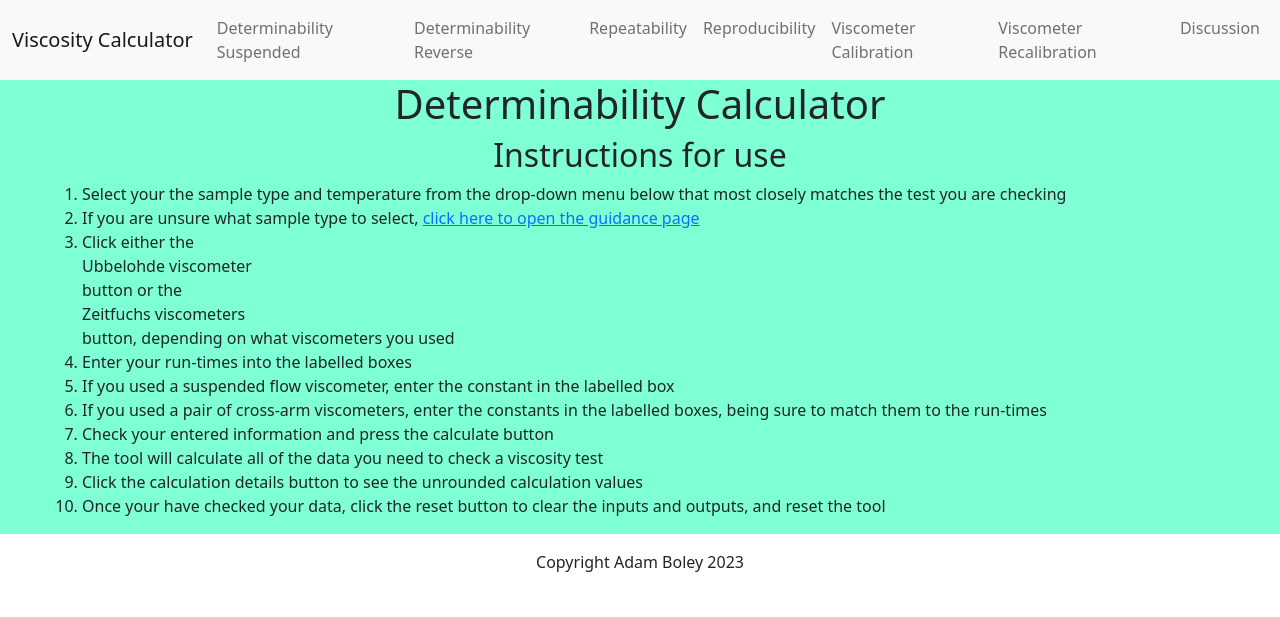
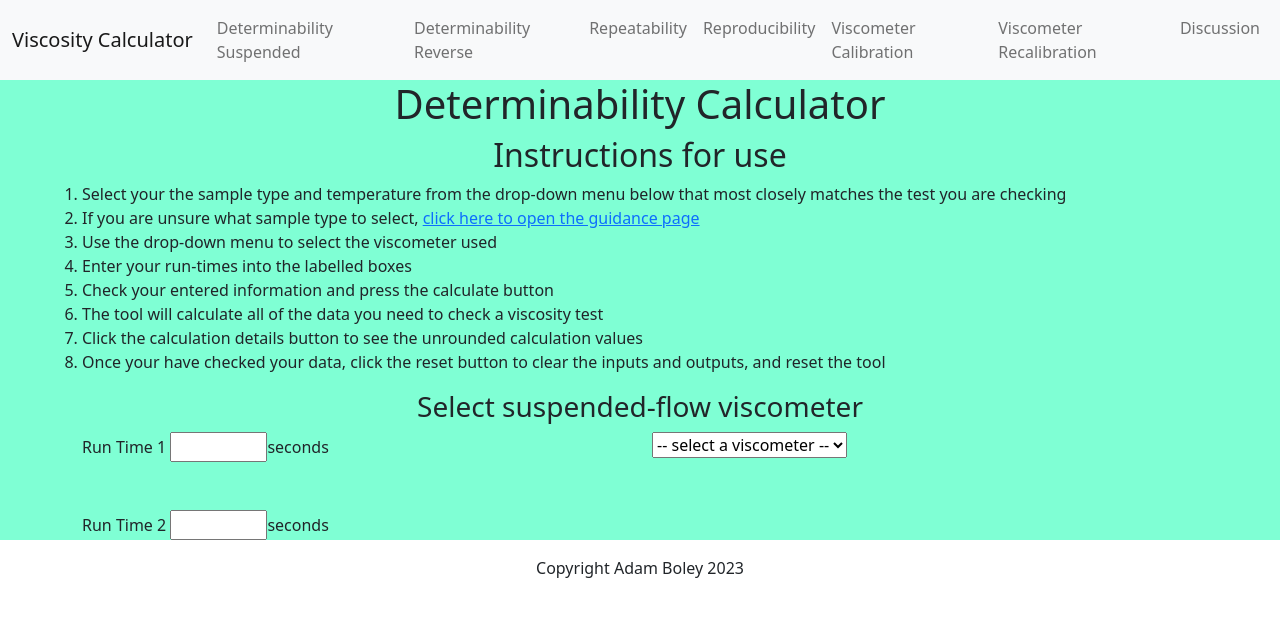
Before and after one commit to AdamBoley/Viscosity-Calculator-V2, a Django app: page / in a window 1280 px wide. Shown: the top 617 px of the page. Run offline with Django 3.2, Linux system fonts and the light colour scheme.

Commit message:
add dropdown menus and run-time inputs to determinability page

```diff
--- a/calculator/views.py
+++ b/calculator/views.py
@@ -11,11 +11,12 @@ class DeterminabilitySuspendedPage(generic.ListView):
     """
     template_name = 'determinability.html'
     model = Viscometer
-    queryset = Viscometer.objects.filter(type=0).order_by('-size')
+    queryset = Viscometer.objects.filter(type=0).order_by('size')
 
     def get(self, request):
         context = {
-            "suspended": True
+            "suspended": True,
+            "object_list": DeterminabilitySuspendedPage.queryset
         }
         template_name = 'determinability.html'
         return render(request, template_name, context)
@@ -29,11 +30,12 @@ class DeterminabilityReversePage(generic.ListView):
     """
     model = Viscometer
     template_name = 'determinability.html'
-    queryset = Viscometer.objects.filter(type=1).order_by('-size')
+    queryset = Viscometer.objects.filter(type=1).order_by('size')
 
     def get(self, request):
         context = {
-            "reverse": True
+            "reverse": True,
+            "object_list": DeterminabilityReversePage.queryset
         }
         template_name = 'determinability.html'
         return render(request, template_name, context)
--- a/templates/determinability.html
+++ b/templates/determinability.html
@@ -12,10 +12,8 @@
 
             <li>Select your the sample type and temperature from the drop-down menu below that most closely matches the test you are checking</li>
             <li>If you are unsure what sample type to select, <a href="{% url 'discussion' %}">click here to open the guidance page</a> </li>
-            <li>Click either the <div class="mimic-button">Ubbelohde viscometer</div> button or the <div class="mimic-button">Zeitfuchs viscometers</div> button, depending on what viscometers you used</li>
+            <li>Use the drop-down menu to select the viscometer used</li>
             <li>Enter your run-times into the labelled boxes</li>
-            <li>If you used a suspended flow viscometer, enter the constant in the labelled box</li>
-            <li>If you used a pair of cross-arm viscometers, enter the constants in the labelled boxes, being sure to match them to the run-times</li>
             <li>Check your entered information and press the <span class="mimic-button">calculate</span> button</li>
             <li>The tool will calculate all of the data you need to check a viscosity test</li>
             <li>Click the <span class="mimic-button">calculation details</span> button to see the unrounded calculation values</li>
@@ -23,6 +21,78 @@
 
         </ol>
     </div>
+    <div class="row">
+
+        {% if suspended %}
+
+        <h3 class="text-center">Select suspended-flow viscometer</h3>
+
+        <div class="col-6">
+            <div id="run-time-1-div" class="mb-5">
+                <label for="run-time-1">Run Time 1</label>
+                <input type="number" id="run-time-1" min="200" max="900"><span class="input-unit">seconds</span>
+            </div>
+
+            <div id="run-time-2-div" class="">
+                <label for="run-time-2">Run Time 2</label>
+                <input type="number" id="run-time-2" min="200" max="900"><span class="input-unit">seconds</span>
+            </div>
+
+        </div>
+
+        <div class="col-6">
+            <select name="" id="">
+                <option disabled selected value="disabled"> -- select a viscometer -- </option>
+                {% for viscometer in object_list %}
+                    <option value="">{{viscometer.serial_number}}, {{viscometer.constant}}</option>
+                {% endfor %}
+            </select>
+        </div>
+
+        {% endif %}
+
+
+        {% if reverse %}
+
+        <h3 class="text-center">Select reverse-flow viscometers</h3>
+
+        <div class="col-6">
+            <div id="run-time-1-div" class="mb-5">
+                <label for="run-time-1">Run Time 1</label>
+                <input type="number" id="run-time-1" min="200" max="900"><span class="input-unit">seconds</span>
+            </div>
+
+            <div id="run-time-2-div" class="mb-5">
+                <label for="run-time-1">Run Time 2</label>
+                <input type="number" id="run-time-1" min="200" max="900"><span class="input-unit">seconds</span>
+            </div>
+
+        </div>
+
+        <div class="col-6">
+            <div class="mb-5">
+                <select name="" id="">
+                    <option disabled selected value="disabled"> -- select a viscometer -- </option>
+                    {% for viscometer in object_list %}
+                        <option value="">{{viscometer.serial_number}}, {{viscometer.constant}}</option>
+                    {% endfor %}
+                </select>
+            </div>
+
+            <div>
+                <select name="" id="">
+                    <option disabled selected value="disabled"> -- select a viscometer -- </option>
+                    {% for viscometer in object_list %}
+                        <option value="">{{viscometer.serial_number}}, {{viscometer.constant}}</option>
+                    {% endfor %}
+                </select>
+            </div>
+
+        </div>
+
+        {% endif %}
+
+    </div>
 </div>
 
 {% endblock %}
```
